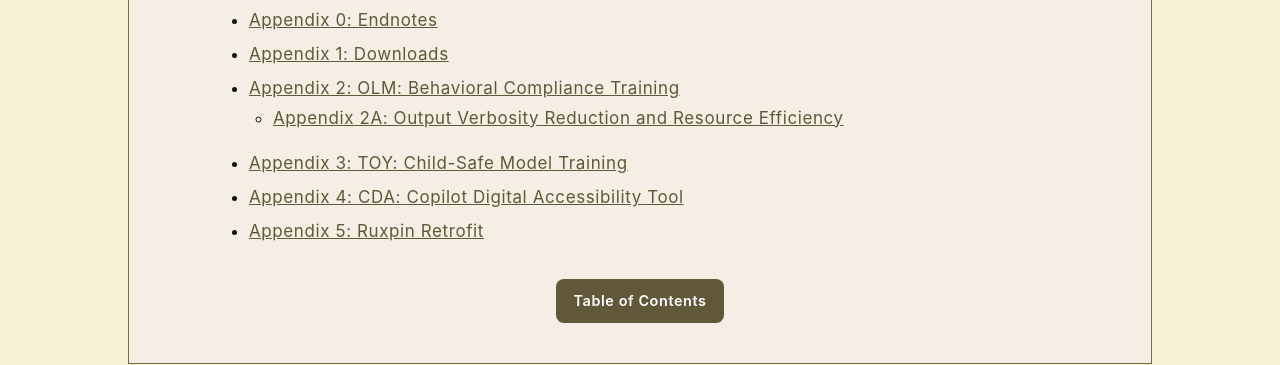
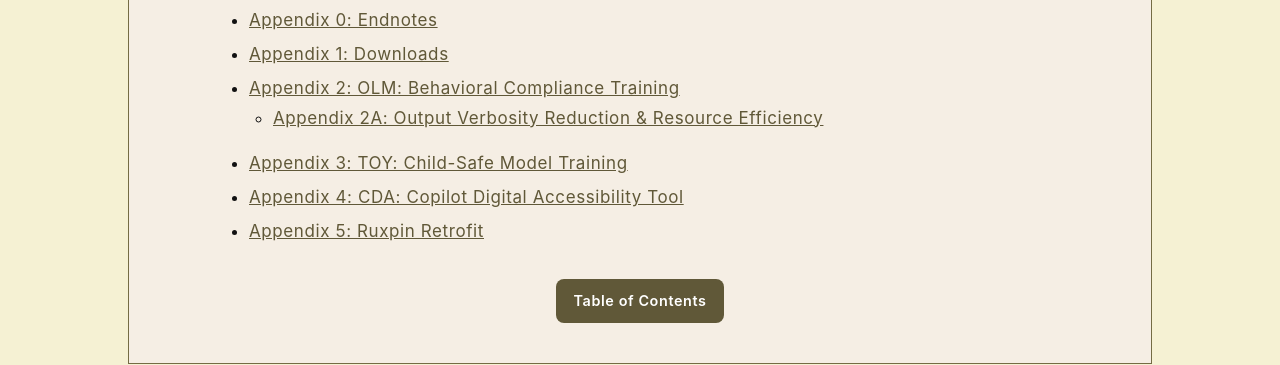
Before and after one commit to rojaslen/AISF-WEB, a Jekyll site: the page built from appendices.md, in a window 1280 px wide. Shown: the part 127-492 px from the top of the page. Built offline with Jekyll 4.4.1, drawn with Linux system fonts in a browser that asks for light colours; some web fonts are replaced.

Commit message:
Update appendices.md

```diff
--- a/appendices.md
+++ b/appendices.md
@@ -9,11 +9,11 @@ has_children: true
 - [Appendix 0: Endnotes](/apx00)
 - [Appendix 1: Downloads](/apx01)
 - [Appendix 2: OLM: Behavioral Compliance Training](/apx02)
-  - [Appendix 2A: Output Verbosity Reduction and Resource Efficiency](/apx02a)
+  - [Appendix 2A: Output Verbosity Reduction & Resource Efficiency](/apx02a)
 - [Appendix 3: TOY: Child-Safe Model Training](/apx03)
 - [Appendix 4: CDA: Copilot Digital Accessibility Tool](/apx04)
 - [Appendix 5: Ruxpin Retrofit](/apx05)
-<!--[Appendix 6: F-Series Training and Instrument Development](/apx06)-->
+<!--[Appendix 6: F-Series Training & Instrument Development](/apx06)-->
 
 <nav>
 <div class="chapter-nav">
```
